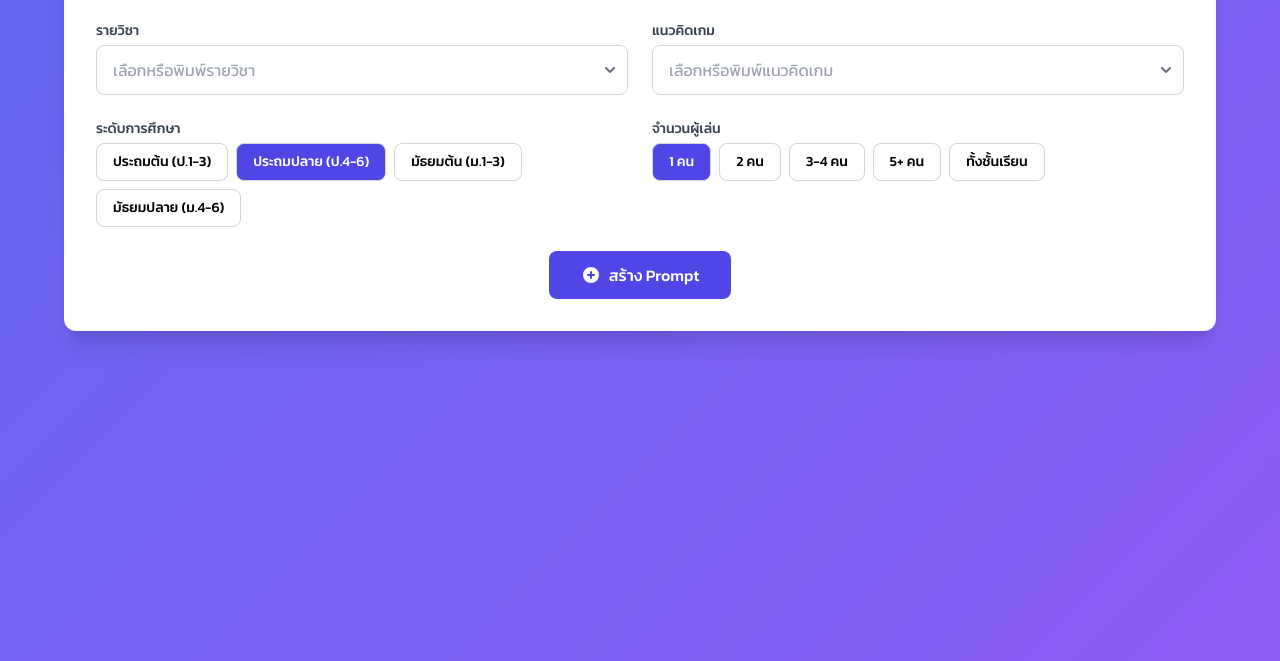
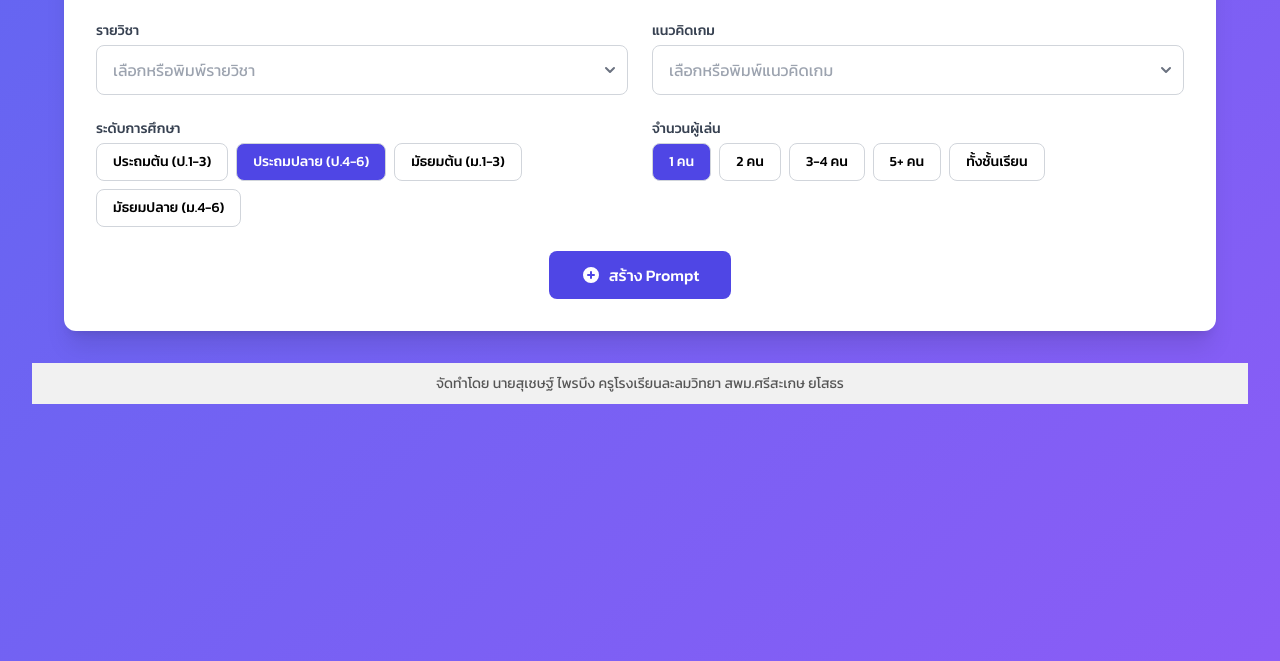
Before and after one commit to suched2513/promptGame, a plain HTML site: page index.html in a window 1280 px wide. Shown: the part 139-800 px from the top of the page. Drawn offline with nearby package versions, Linux system fonts and the light colour scheme.

Commit message:
Update index.html

```diff
--- a/index.html
+++ b/index.html
@@ -1822,6 +1822,9 @@ dropdown.classList.add('hidden');
 
 
 <script>(function(){function c(){var b=a.contentDocument||a.contentWindow.document;if(b){var d=b.createElement('script');d.innerHTML="window.__CF$cv$params={r:'943c24c873c099a6',t:'MTc0NzkxNTEyNy4wMDAwMDA='};var a=document.createElement('script');a.nonce='';a.src='/cdn-cgi/challenge-platform/scripts/jsd/main.js';document.getElementsByTagName('head')[0].appendChild(a);";b.getElementsByTagName('head')[0].appendChild(d)}}if(document.body){var a=document.createElement('iframe');a.height=1;a.width=1;a.style.position='absolute';a.style.top=0;a.style.left=0;a.style.border='none';a.style.visibility='hidden';document.body.appendChild(a);if('loading'!==document.readyState)c();else if(window.addEventListener)document.addEventListener('DOMContentLoaded',c);else{var e=document.onreadystatechange||function(){};document.onreadystatechange=function(b){e(b);'loading'!==document.readyState&&(document.onreadystatechange=e,c())}}}})();</script></body>
+<footer style="text-align: center; padding: 10px; background-color: #f1f1f1; font-size: 14px; color: #555;">
+  จัดทำโดย นายสุเชษฐ์ ไพรบึง ครูโรงเรียนละลมวิทยา สพม.ศรีสะเกษ ยโสธร
+</footer>
 
 
 </html>
```
